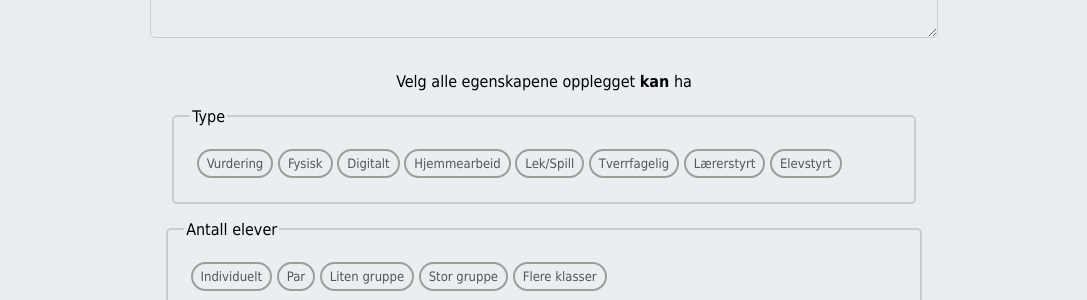
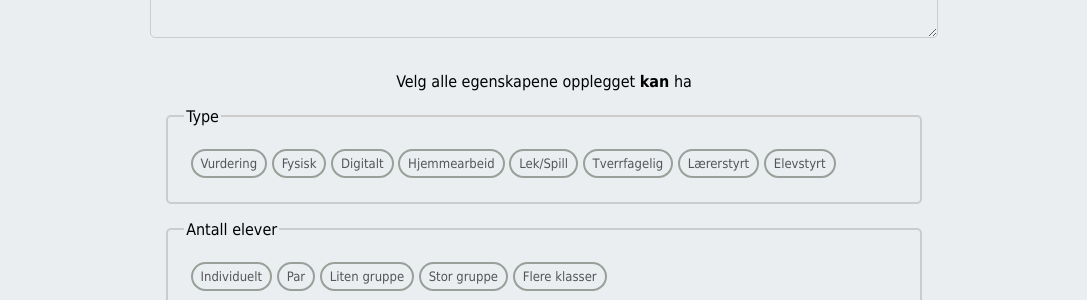
Before and after one commit to alexanderbjorndal/aktive-elev-opplegg, a Flask app: page /add-opplegg in a window 1280 px wide. Shown: the part 308-608 px from the top of the page, without its empty margins (96-1183 px from the left). Run offline with Flask 3, Linux system fonts and the light colour scheme; a user stored in the database is signed in; some libraries are stand-ins or nearby versions.

Commit message:
Stilendring for add_opplegg.html

```diff
--- a/website/templates/add_opplegg.html
+++ b/website/templates/add_opplegg.html
@@ -38,7 +38,6 @@ block content %}
       </div>
 
       <!-- Dynamic Fieldsets for Traits -->
-      <ul class="ks-cboxtags">
       {% for klasse, traits in klasse_groups.items() %}
       <fieldset>
         <legend>{{ klasse }}</legend>
@@ -58,7 +57,6 @@ block content %}
           </ul>
         </div>
       </fieldset>
-      </ul>
       {% endfor %}
       <div id="similarity-results" style="margin-top: 2rem">
         <h2>Opplegg som ligner:</h2>
```
Lines whose indentation alone changed are shown as unchanged.
